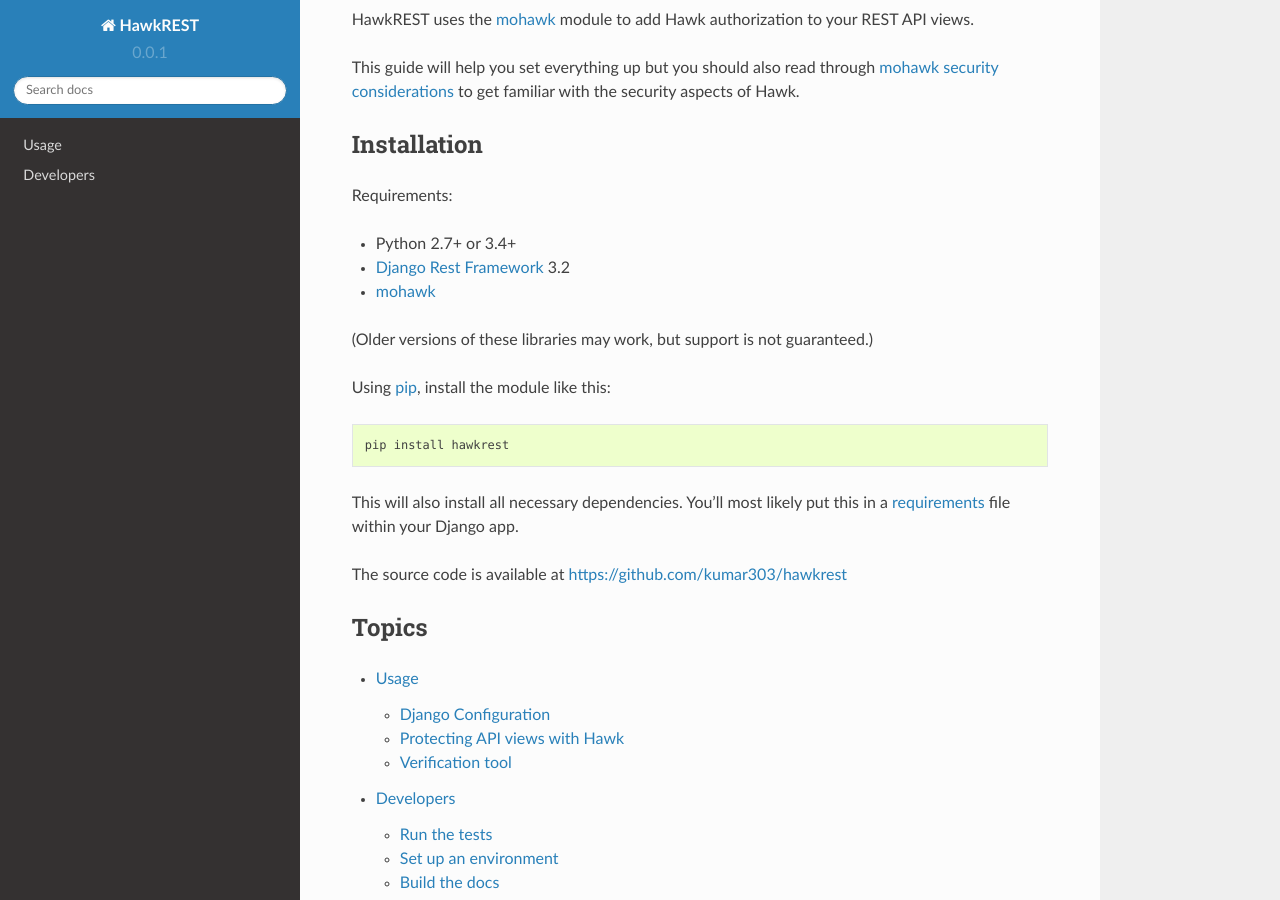
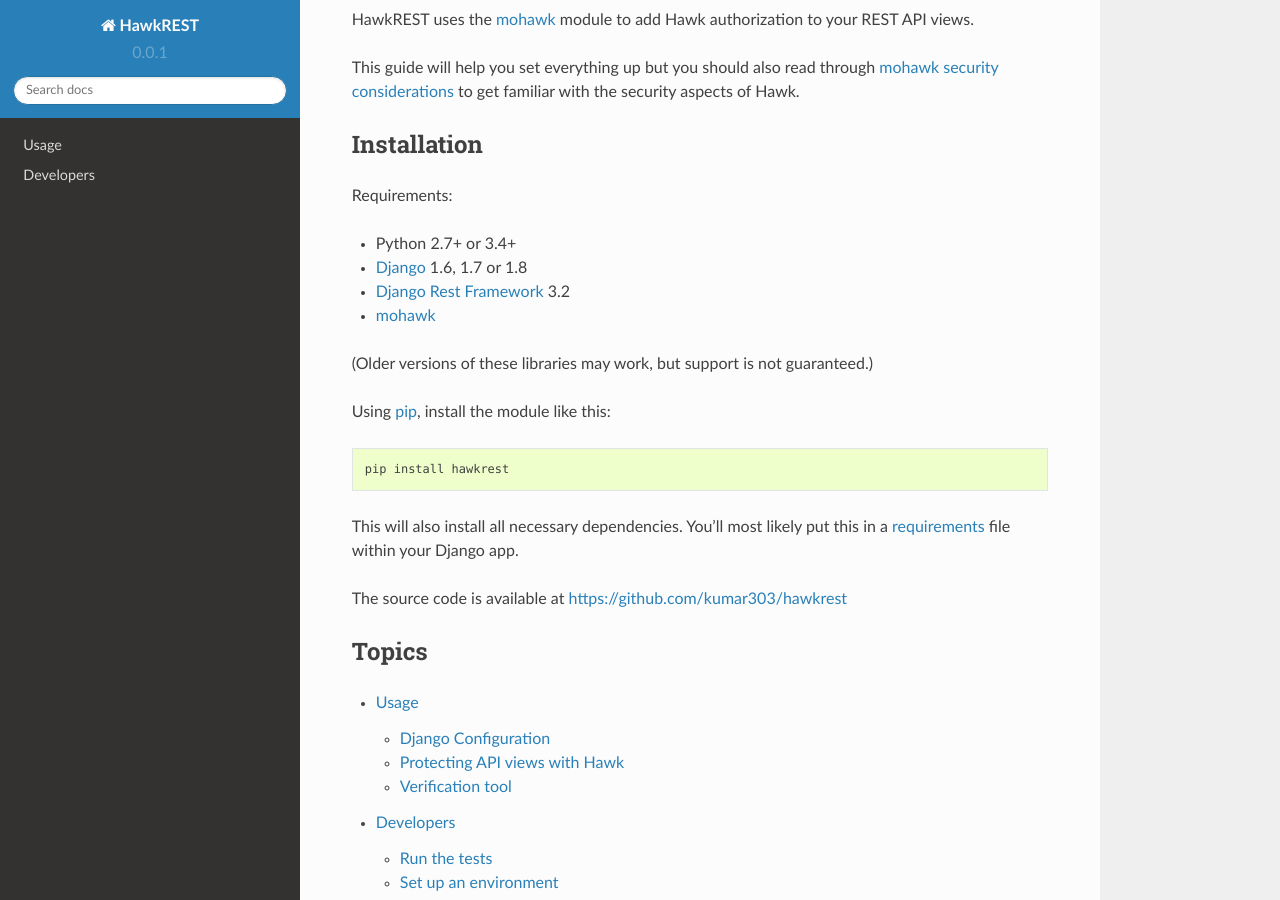
Before and after one commit to kumar303/hawkrest, a Sphinx documentation site: the page built from docs/index.rst, in a window 1280 px wide and 900 px high, scrolled down 316 px. Built offline with Sphinx 7.4.7 and the Read the Docs theme 2.0.0, drawn with Linux system fonts in a browser that asks for light colours.

```diff
--- a/docs/index.rst
+++ b/docs/index.rst
@@ -51,6 +51,7 @@
 Requirements:
 
 * Python 2.7+ or 3.4+
+* `Django`_ 1.6, 1.7 or 1.8
 * `Django Rest Framework`_ 3.2
 * `mohawk`_
 (Older versions of these libraries may work, but support is not guaranteed.)
@@ -64,6 +65,7 @@
 
 The source code is available at https://github.com/kumar303/hawkrest
 
+.. _`Django`: https://www.djangoproject.com/
 .. _`Django Rest Framework`: http://django-rest-framework.org/
 .. _`mohawk`: http://mohawk.readthedocs.org/
 .. _`pip`: http://www.pip-installer.org/
```
Also changed, not shown: .travis.yml, 1 other file.
